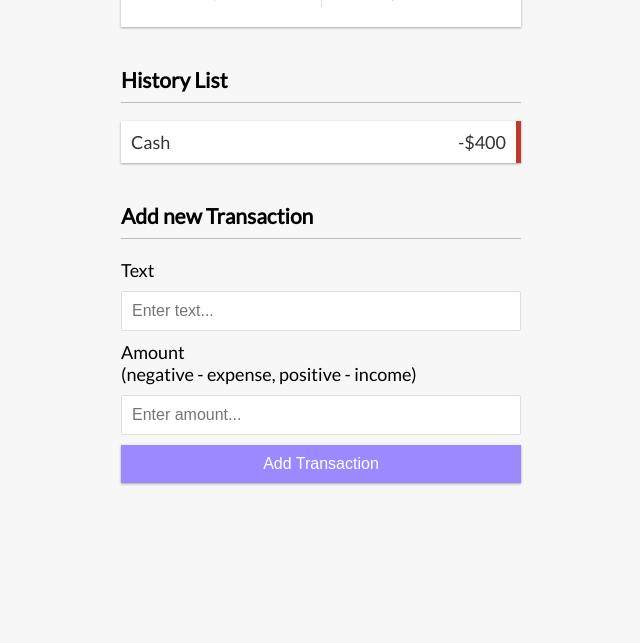
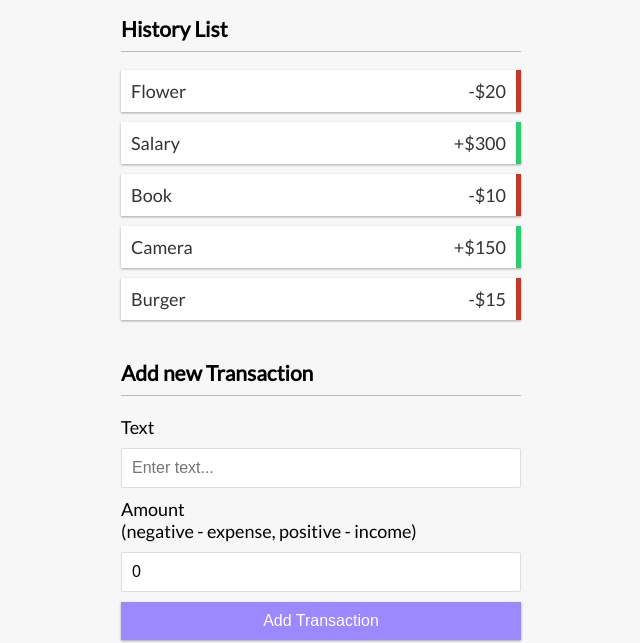
Before and after one commit to devisonsantana/path-learn, a React (Vite) app in the folder expense-tracker/: page / in a window 1280 px wide. Shown: the part 236-879 px from the top of the page, without its empty margins (319-959 px from the left). Before the commit the page ends 800 px from the top, so only its background shows below. Built offline with nearby package versions, Linux system fonts and the light colour scheme.

Commit message:
feat: add global context and transaction component

```diff
--- a/expense-tracker/src/App.jsx
+++ b/expense-tracker/src/App.jsx
@@ -3,10 +3,11 @@ import { Balance } from "./components/Balance";
 import { Header } from "./components/Header";
 import { IncomeExpenses } from "./components/IncomeExpenses";
 import { TransactionList } from "./components/TransactionList";
+import { GlobalProvider } from "./context/GlobalState";
 
 export default function App() {
   return (
-    <>
+    <GlobalProvider>
       <Header />
       <div className="container">
         <Balance />
@@ -14,6 +15,6 @@ export default function App() {
         <TransactionList />
         <AddTransaction />
       </div>
-    </>
+    </GlobalProvider>
   );
 }
--- a/expense-tracker/src/components/AddTransaction.jsx
+++ b/expense-tracker/src/components/AddTransaction.jsx
@@ -1,13 +1,21 @@
-import React from "react";
+import { useState } from "react";
 
 export const AddTransaction = () => {
+  const [text, setText] = useState("");
+  const [amount, setAmount] = useState(0);
+
   return (
     <>
       <h3>Add new Transaction</h3>
       <form>
         <div className="form-control">
           <label htmlFor="text">Text</label>
-          <input type="text" placeholder="Enter text..." />
+          <input
+            type="text"
+            placeholder="Enter text..."
+            value={text}
+            onChange={(e) => setText(e.target.value)}
+          />
         </div>
         <div className="form-control">
           <label htmlFor="amount">
@@ -15,7 +23,12 @@ export const AddTransaction = () => {
             <br />
             (negative - expense, positive - income)
           </label>
-          <input type="number" placeholder="Enter amount..." />
+          <input
+            type="number"
+            placeholder="Enter amount..."
+            value={amount}
+            onChange={(e) => setAmount(e.target.validationMessage)}
+          />
         </div>
         <button className="btn">Add Transaction</button>
       </form>
--- /dev/null
+++ b/expense-tracker/src/components/Transaction.jsx
@@ -0,0 +1,13 @@
+export const Transaction = ({ transaction }) => {
+  const { text, amount } = transaction;
+  const sign = amount > 0 ? "+" : "-";
+  return (
+    <li className={amount > 0 ? "plus" : "minus"}>
+      {text}
+      <span>
+        {sign}${Math.abs(amount)}
+      </span>
+      <button className="delete-btn">x</button>
+    </li>
+  );
+};
--- a/expense-tracker/src/components/TransactionList.jsx
+++ b/expense-tracker/src/components/TransactionList.jsx
@@ -1,14 +1,17 @@
-import React from "react";
+import { useContext } from "react";
+import { GlobalContext } from "../context/GlobalState";
+import { Transaction } from "./Transaction";
 
 export const TransactionList = () => {
+  const { transactions } = useContext(GlobalContext);
+
   return (
     <>
       <h3>History List</h3>
       <ul id="list" className="list">
-        <li className="minus">
-          Cash <span>-$400</span>
-          <button className="delete-btn">x</button>
-        </li>
+        {transactions.map((transaction) => (
+          <Transaction key={transaction.id} transaction={transaction} />
+        ))}
       </ul>
     </>
   );
--- /dev/null
+++ b/expense-tracker/src/context/AppReducer.js
@@ -0,0 +1,6 @@
+export default (state, action) => {
+  switch (action.type) {
+    default:
+      return state;
+  }
+};
--- /dev/null
+++ b/expense-tracker/src/context/GlobalState.jsx
@@ -0,0 +1,24 @@
+import { createContext, useReducer } from "react";
+import AppReducer from "./AppReducer";
+
+const initialState = {
+  transactions: [
+    { id: 1, text: "Flower", amount: -20 },
+    { id: 2, text: "Salary", amount: 300 },
+    { id: 3, text: "Book", amount: -10 },
+    { id: 4, text: "Camera", amount: 150 },
+    { id: 5, text: "Burger", amount: -15 },
+  ],
+};
+
+export const GlobalContext = createContext(initialState);
+
+export const GlobalProvider = ({ children }) => {
+  const [state, dispatch] = useReducer(AppReducer, initialState);
+
+  return (
+    <GlobalContext.Provider value={{ transactions: state.transactions }}>
+      {children}
+    </GlobalContext.Provider>
+  );
+};
```
